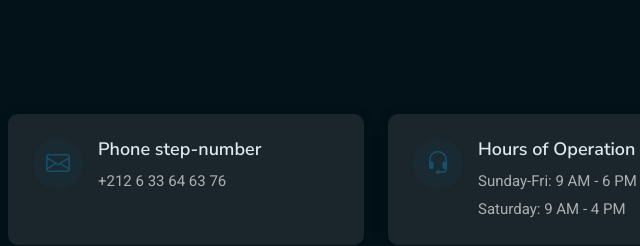
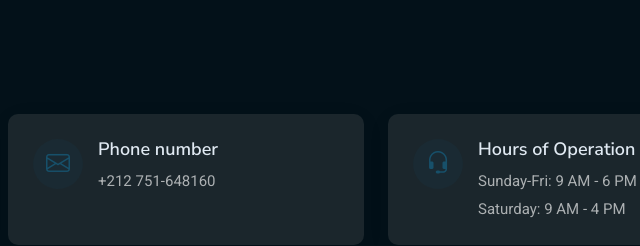
Before and after one commit to Taha-ElBouzidi/Cylentra.github.io, a plain HTML site: page index.html in a window 1280 px wide. Shown: the part 5999-6245 px from the top of the page, 454-1094 px from the left. Drawn offline with Linux system fonts and the light colour scheme.

Commit message:
Update index.html

```diff
--- a/index.html
+++ b/index.html
@@ -661,8 +661,8 @@
                 <i class="bi bi-envelope"></i>
               </div>
               <div class="info-content">
-                <h4>Phone step-number</h4>
-                <p>+212 6 33 64 63 76</p>
+                <h4>Phone number</h4>
+                <p>+212 751-648160</p>
               </div>
             </div>
           </div>
@@ -811,7 +811,7 @@
           <h4>Contact Us</h4>
           <p>Casablanca 20000</p>
           <p>Morocco</p>
-          <p class="mt-4"><strong>Phone:</strong> <span>+212 6 33 64 63 76</span></p>
+          <p class="mt-4"><strong>Phone:</strong> <span>+212 751-648160</span></p>
           <p><strong>Email:</strong> <span>ta.elbouzidi@gmail.com</span></p>
         </div>
 
```
